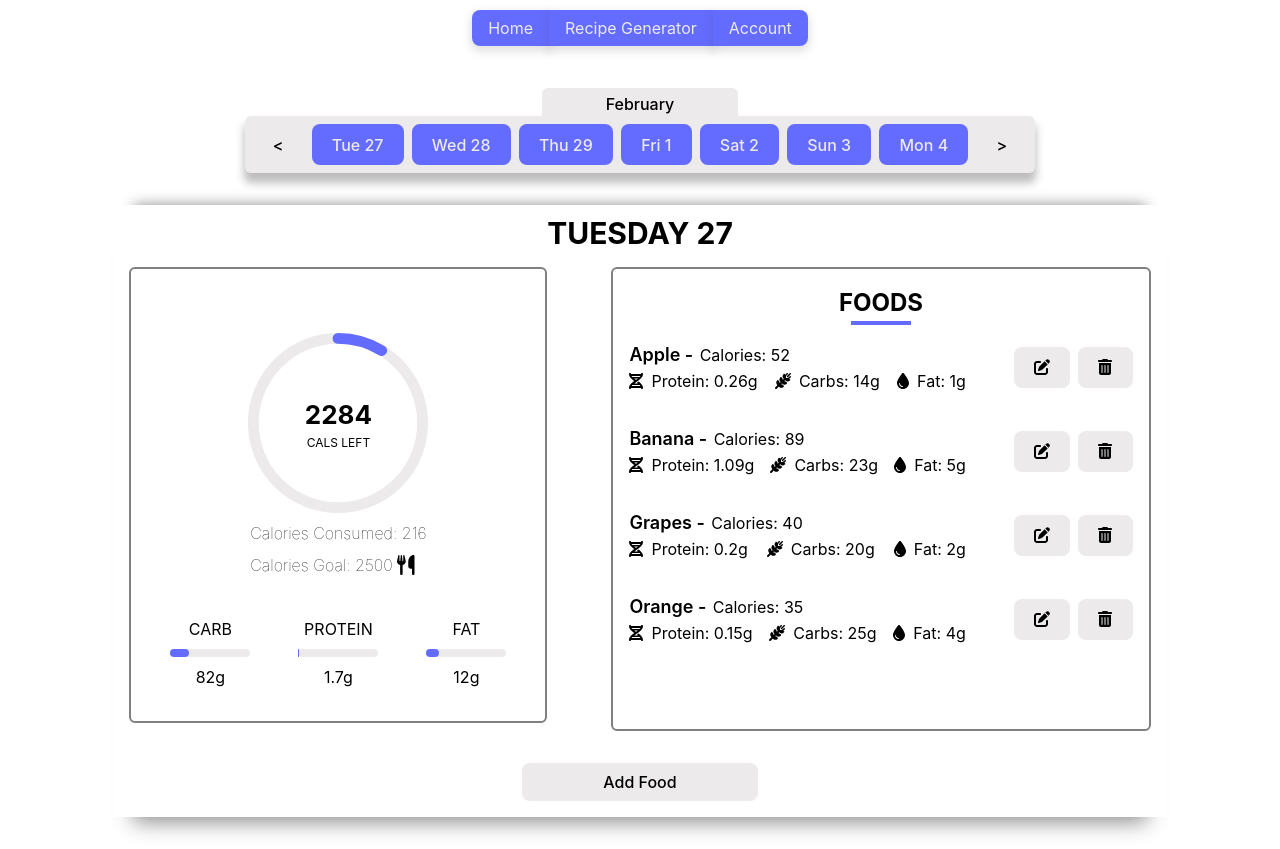
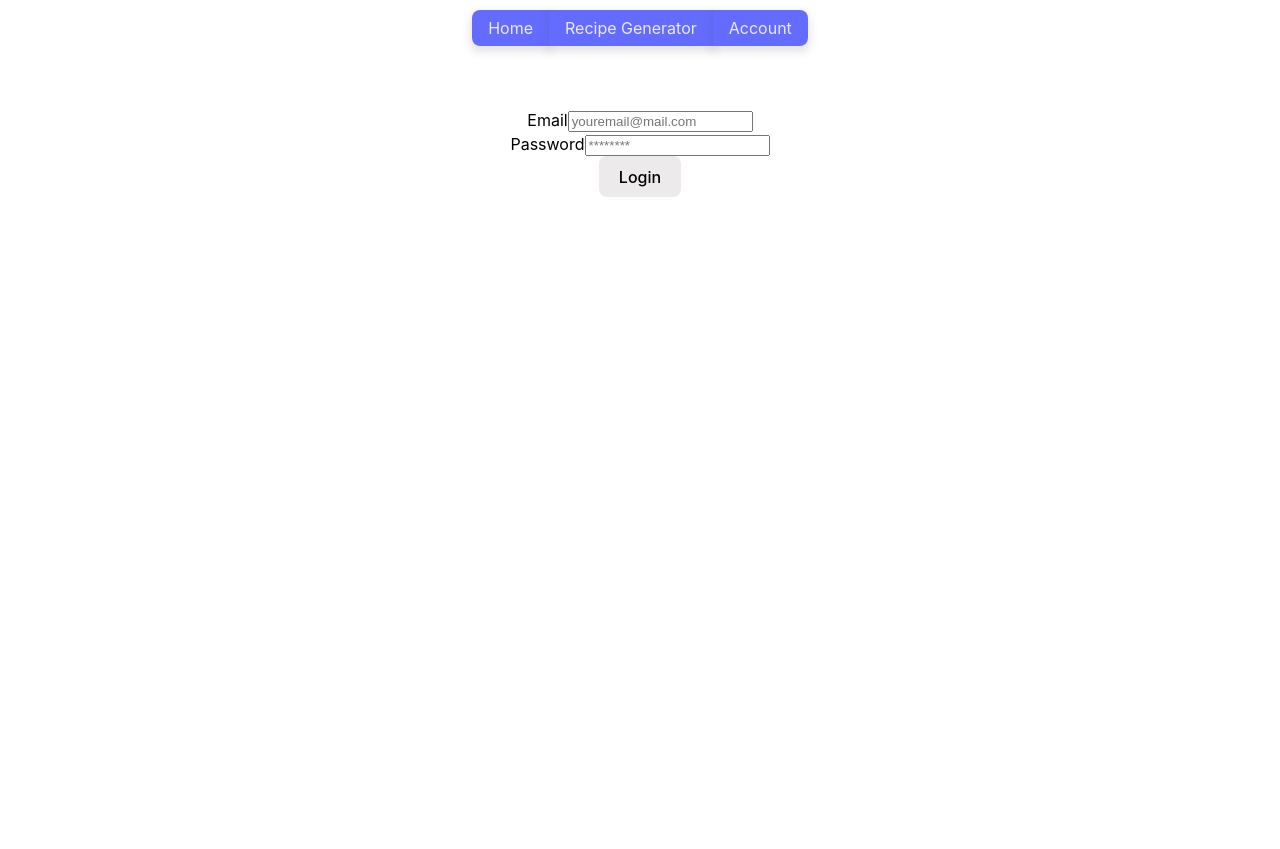
Before and after one commit to xPapashi/cardio-app, a React (Vite) app: page / in a window 1280 px wide. After the commit the page ends 800 px from the top, so only its background shows below. Built offline with nearby package versions, Linux system fonts and the light colour scheme.

Commit message:
Add boilerplate for login and home pages

```diff
--- a/src/App.jsx
+++ b/src/App.jsx
@@ -1,6 +1,8 @@
 import Navbar from "./components/Navbar";
 
+import LoginPage from "./pages/LoginPage";
 import Home from "./pages/Home";
+import Dashboard from "./pages/Dashboard";
 import RecipeGenerator from "./pages/RecipeGenerator";
 import Account from "./pages/Account";
 import { Route, Routes } from "react-router-dom";
@@ -16,7 +18,9 @@ function App() {
       <div className="App">
         <Navbar />
         <Routes>
-          <Route path="/" element={<Home />} />
+          <Route path="/" element={<LoginPage />} />
+          <Route path="/Home" element={<Home />} />
+          <Route path="/Dashboard" element={<Dashboard />} />
           <Route path="/RecipeGenerator" element={<RecipeGenerator />} />
           <Route path="/Account" element={<Account />} />
         </Routes>
--- a/src/components/Navbar.jsx
+++ b/src/components/Navbar.jsx
@@ -6,7 +6,7 @@ export default function Navbar() {
     <>
       <nav className="nav">
         <ul>
-          <CustomLink to="/" className="home">Home</CustomLink>
+          <CustomLink to="/Dashboard" className="home">Home</CustomLink>
           <CustomLink to="/RecipeGenerator" className="recipeGen">Recipe Generator</CustomLink>
           <CustomLink to="/Account" dir="rtl" className="account">Account</CustomLink>
         </ul>
--- a/src/components/NutritionMeter.css
+++ b/src/components/NutritionMeter.css
@@ -295,14 +295,18 @@
   scroll-padding-left: 0.75rem;
   scroll-padding-right: 0.75rem;
   border-radius: 4px;
-  border: 1px solid #eceaea;
+  outline: 1px solid #eceaea;
   padding: 0.5rem;
+  border: none;
+  transition: 0.15s ease;
+}
+
+.item:hover {
+  outline: 1px solid #525252;
 }
 
 .item:focus {
   outline: 2px solid #646cff;
-  box-shadow: var(--tw-ring-inset) 0 0 0 calc(0px + var(--tw-ring-offset-width))
-    var(--tw-ring-color);
 }
 
 .form-buttons {
--- /dev/null
+++ b/src/pages/Dashboard.jsx
@@ -0,0 +1,24 @@
+import React, { useState } from "react";
+import NutritionMeter from "../components/NutritionMeter";
+import DaysOfWeek from "../components/DaysOfWeek";
+
+export default function Dashboard() {
+  const [selectedDay, setSelectedDay] = useState(getCurrentDay());
+
+  return (
+    <main>
+      <DaysOfWeek onSelectDay={(day) => setSelectedDay(day)} />
+      <NutritionMeter selectedDay={selectedDay} />
+    </main>
+  );
+}
+
+const getCurrentDay = () => {
+  const days = ["SUNDAY", "MONDAY", "TUESDAY", "WEDNESDAY", "THURSDAY", "FRIDAY", "SATURDAY"];
+  const currentDate = new Date();
+  const currentDayIndex = currentDate.getDay();
+  const dayName = days[currentDayIndex];
+  const dayOfMonth = currentDate.getDate();
+
+  return `${dayName} ${dayOfMonth}`;
+};
--- a/src/pages/Home.jsx
+++ b/src/pages/Home.jsx
@@ -1,24 +1,10 @@
 import React, { useState } from "react";
-import NutritionMeter from "../components/NutritionMeter";
-import DaysOfWeek from "../components/DaysOfWeek";
 
-export default function Home() {
-  const [selectedDay, setSelectedDay] = useState(getCurrentDay());
-
+export default function Dashboard() {
   return (
     <main>
-      <DaysOfWeek onSelectDay={(day) => setSelectedDay(day)} />
-      <NutritionMeter selectedDay={selectedDay} />
+        <h1>Home Page!</h1>
+        <button>Login</button>
     </main>
   );
 }
-
-const getCurrentDay = () => {
-  const days = ["SUNDAY", "MONDAY", "TUESDAY", "WEDNESDAY", "THURSDAY", "FRIDAY", "SATURDAY"];
-  const currentDate = new Date();
-  const currentDayIndex = currentDate.getDay();
-  const dayName = days[currentDayIndex];
-  const dayOfMonth = currentDate.getDate();
-
-  return `${dayName} ${dayOfMonth}`;
-};
--- /dev/null
+++ b/src/pages/LoginPage.jsx
@@ -0,0 +1,50 @@
+import React, { useState } from "react";
+
+function LoginPage() {
+  const [email, setEmail] = useState("");
+  const [password, setPassword] = useState("");
+
+  const handleSubmit = async (e) => {
+    e.preventDefault;
+  };
+
+  return (
+    <main>
+      <div className="">
+        <div className="">
+          <div className="">
+            <h2></h2>
+            <form onSubmit={handleSubmit}>
+              <div className="">
+                <label htmlFor="email">Email</label>
+                <input
+                  id="email"
+                  type="email"
+                  placeholder="youremail@mail.com"
+                  value={email}
+                  onChange={(e) => setEmail(e.target.value)}
+                />
+              </div>
+              <div className="">
+                <label htmlFor="password">Password</label>
+                <input
+                  id="password"
+                  type="password"
+                  placeholder="********"
+                  value={password}
+                  onChange={(e) => setPassword(e.target.value)}
+                />
+              </div>
+              <div className="">
+                <button type="button">Login</button>
+              </div>
+              {/* {error && <div>{error}</div>} */}
+            </form>
+          </div>
+        </div>
+      </div>
+    </main>
+  );
+}
+
+export default LoginPage;
```
